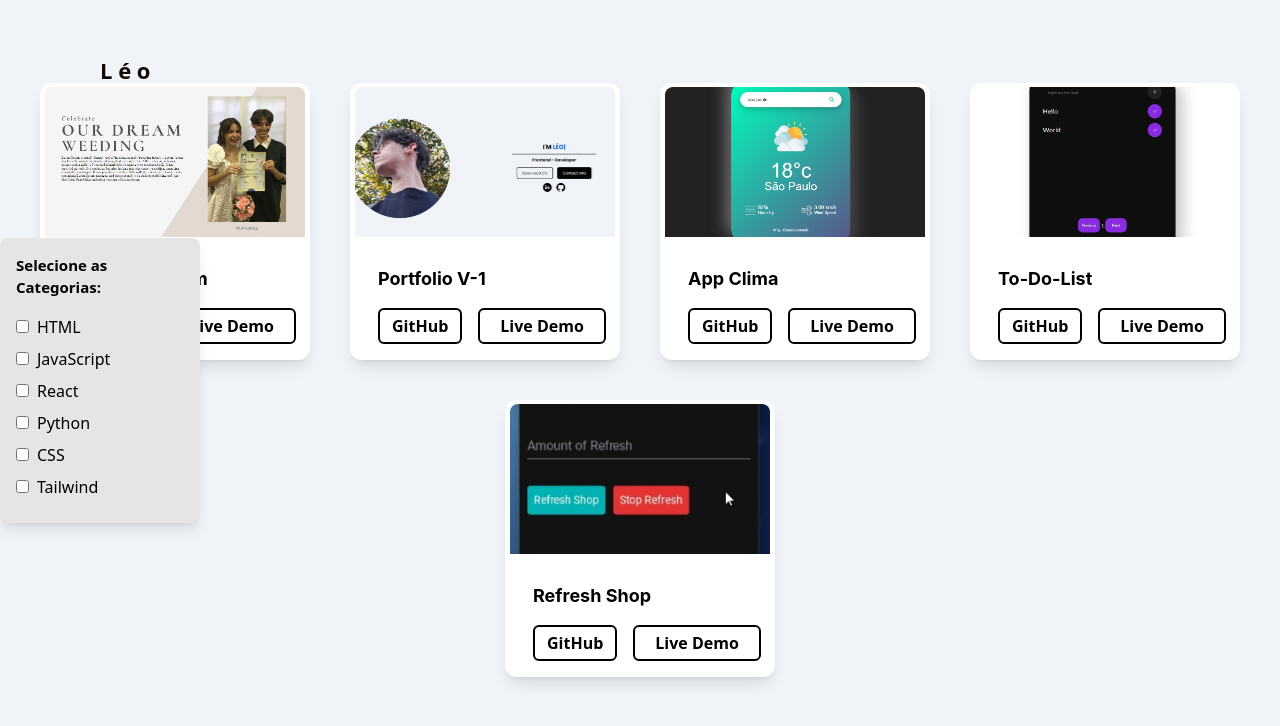
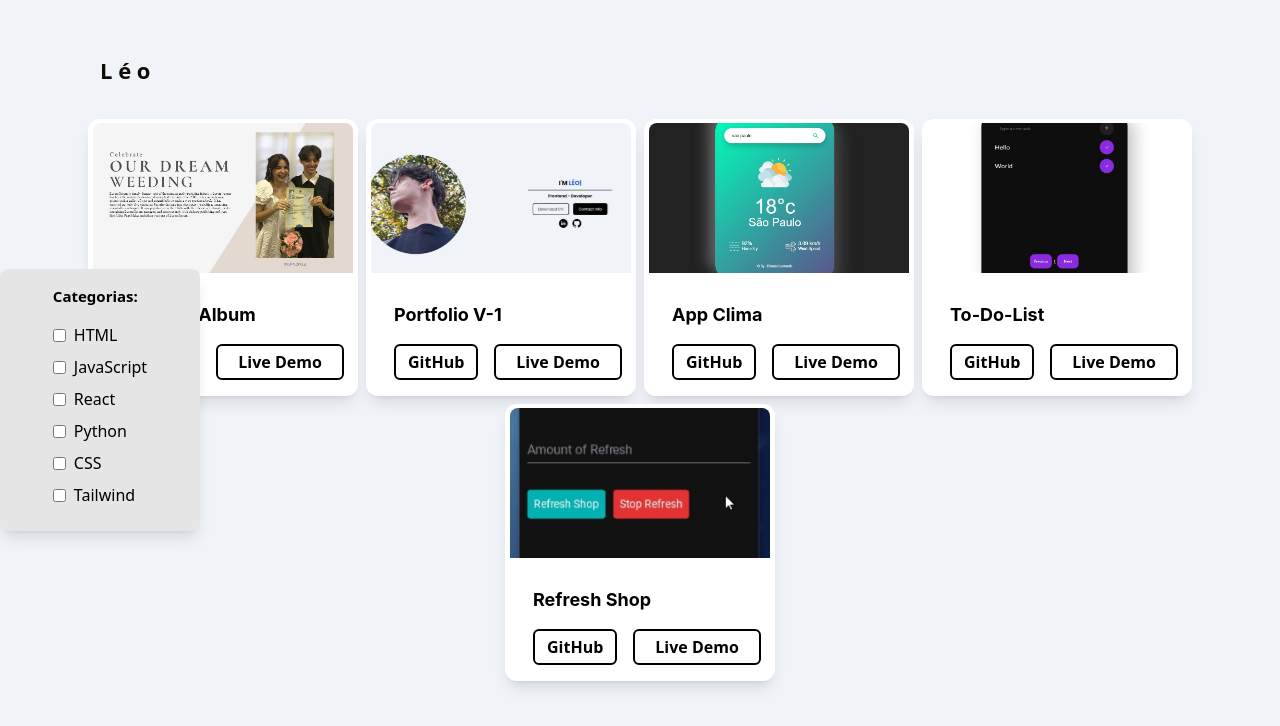
Before and after one commit to Emaus-Leonardo/Portfolio-Leo-React, a React (Vite) app: page /projects in a window 1280 px wide. Shown: the top 726 px of the page. Built offline with nearby package versions, Linux system fonts and the light colour scheme.

Commit message:
ajustes na tela de categorias e projects

```diff
--- a/src/components/Categoria.jsx
+++ b/src/components/Categoria.jsx
@@ -18,9 +18,10 @@ function Categoria({ children }) {
 
   return (
     <div className="flex justify-center items-center">
-      <div className="fixed   left-0 z-20 flex justify-center items-center w-[200px] h-auto bg-[#e5e5e5] p-4 rounded-lg shadow-lg">
+      <div className="fixed left-0 z-20 flex justify-center items-center w-[200px]
+      h-auto bg-[#e5e5e5] p-4 rounded-lg shadow-lg">
         <div className="flex flex-col items-start">
-          <h2 className="mb-4 text-[15px] font-semibold">Selecione as Categorias:</h2>
+          <h2 className="mb-4 text-[15px] font-semibold">Categorias:</h2>
           {["HTML", "JavaScript", "React", "Python", "CSS", "Tailwind"].map(category => (
             <div key={category} className="mb-2">
               <label className="flex items-center">
@@ -38,7 +39,8 @@ function Categoria({ children }) {
         </div>
       </div>
 
-      <div className="flex flex-wrap justify-center items-center gap-10 px-4">
+      <div className=" flex flex-wrap justify-center items-center gap-2 px-4
+      mt-[110vh] xl:mt-0 lg:mt-0 md:mt-96">
         {filteredChildren}
       </div>
     </div>
--- a/src/pages/About/index.jsx
+++ b/src/pages/About/index.jsx
@@ -1,8 +1,5 @@
 import React from "react";
-import ProfileAbout from "../../../public/img/profileAbout.png";
-import Mugetsu from "../../../public/img/mugetsu.jpeg";
-import Hiro from "../../../public/img/hiro.jpeg";
-import Haku from "../../../public/img/haku.jpg";
+import ProfileAbout from "../../../public/img/ProfileAbout.png";
 import { motion } from "framer-motion";
 import Smooth from "../../SmoothTransition";
 import { Link } from "react-router-dom";
--- a/src/pages/Projects/index.jsx
+++ b/src/pages/Projects/index.jsx
@@ -20,8 +20,8 @@ function Projects() {
       className="section overflow-y-scroll overflow-x-hidden bg-[#F0F4F9]"
     >
       <div className=" mx-auto h-full relative flex items-center justify-center">
-        <div className="flex flex-col justify-center items-center mt-[110vh] md:mt-96 lg:mt-10">
-          <div className="flex flex-wrap justify-center mb-10 lg:mb-20 gap-6 md:gap-8 lg:gap-10 px-4">
+        <div className="flex flex-col justify-center items-center">
+          <div >
             <Categoria>
               <motion.div
                 initial={{ opacity: 0, y: "60%" }}
```
